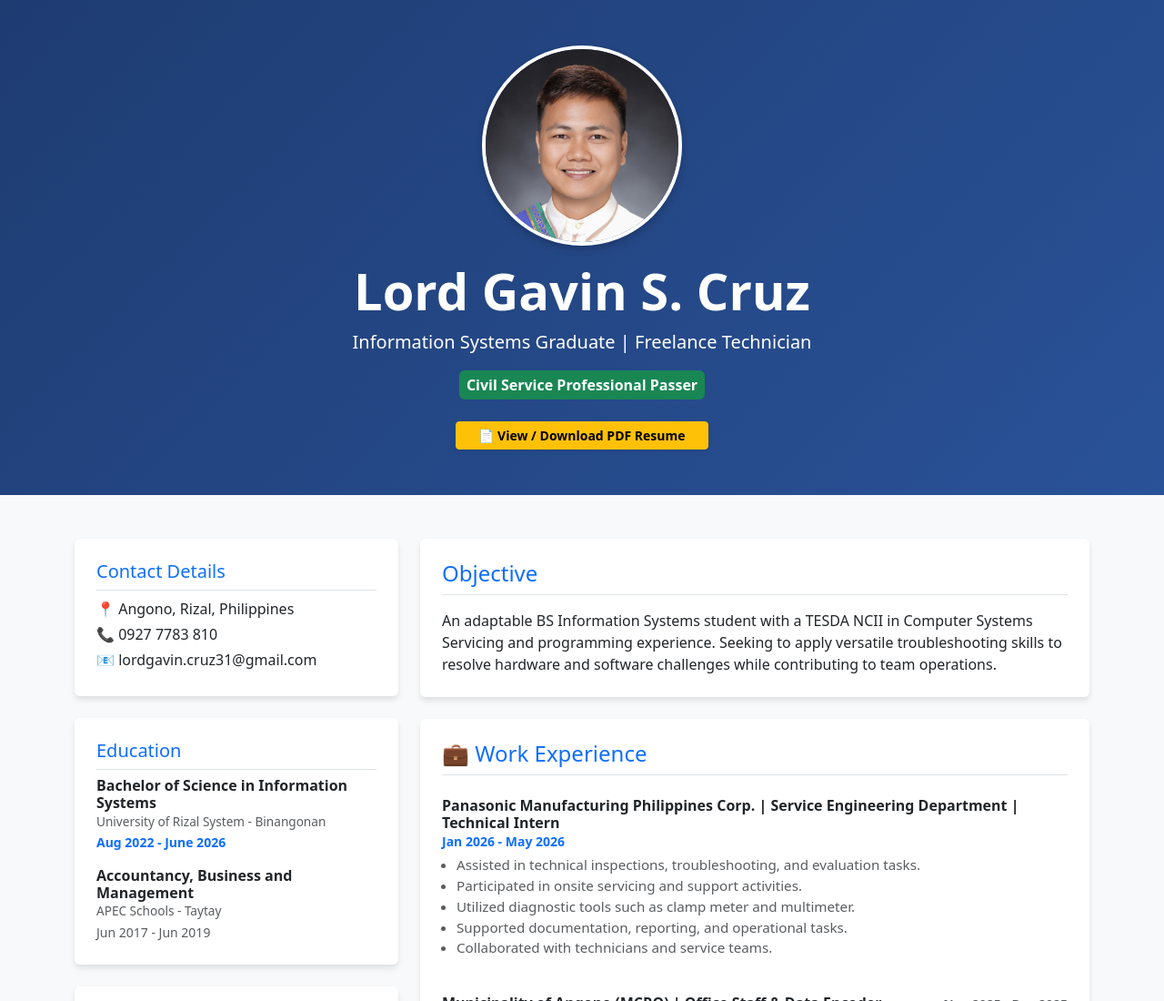
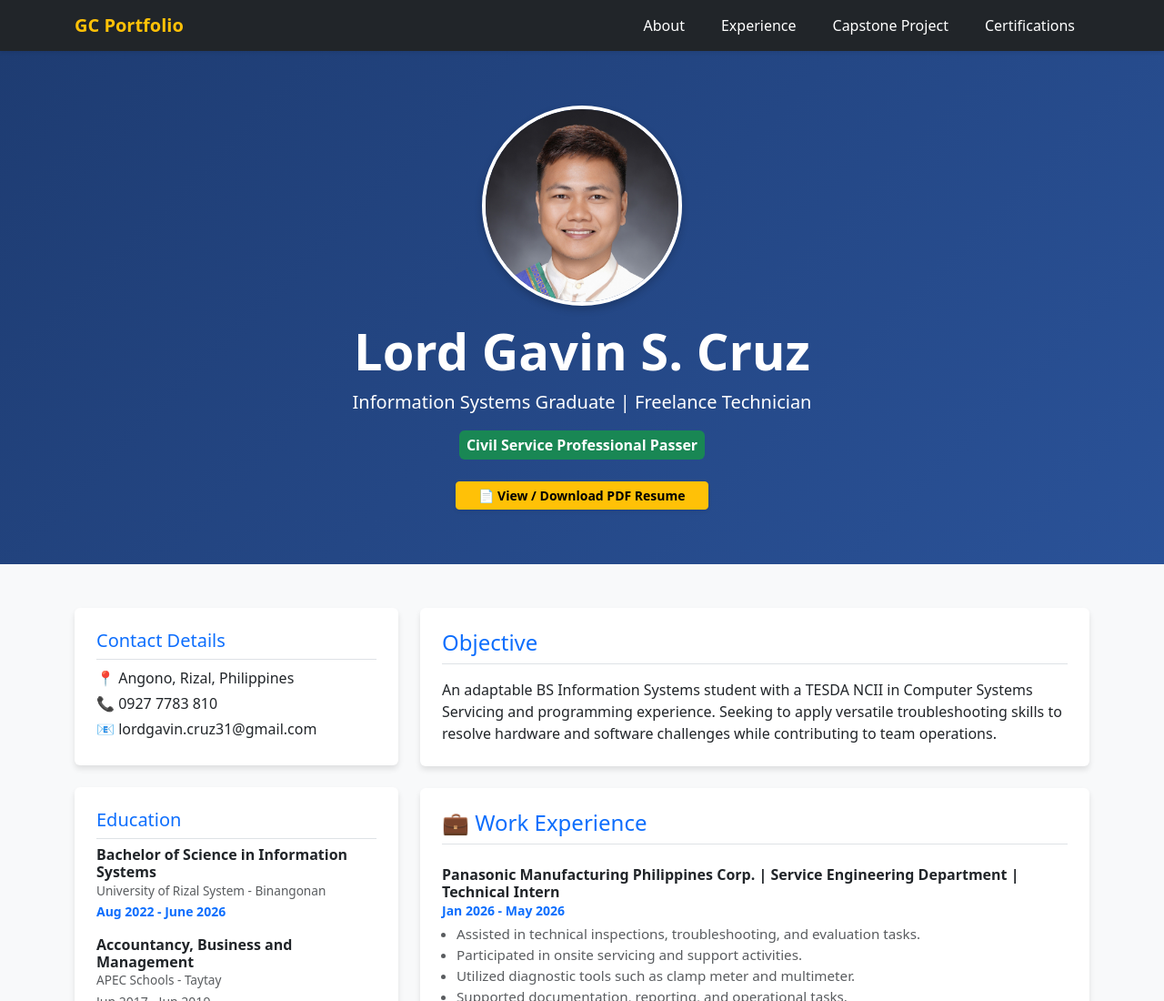
Before and after one commit to lordgavincruz31/lordgavincruz31.github.io, a plain HTML site: page index.html in a window 1280 px wide. Shown: the top 1100 px of the page at 91% size. Drawn offline with nearby package versions, Linux system fonts and the light colour scheme.

Commit message:
Enhance portfolio with smooth scrolling and navbar
Added smooth scrolling, sticky navbar, and hover effects to the portfolio page. Updated sections with anchor links for better navigation.

```diff
--- a/index.html
+++ b/index.html
@@ -7,14 +7,36 @@
     <!-- Bootstrap CSS for modern styling -->
     <link href="https://cdn.jsdelivr.net/npm/bootstrap@5.3.0/dist/css/bootstrap.min.css" rel="stylesheet">
     <style>
-        body { background-color: #f8f9fa; color: #333; }
-        .hero-section { background: linear-gradient(135deg, #1e3c72 0%, #2a5298 100%); color: white; padding: 50px 0; }
+        /* Smooth scrolling logic */
+        html { scroll-behavior: smooth; }
+        body { background-color: #f8f9fa; color: #333; padding-top: 56px; /* Offset for the sticky navbar */ }
+        .hero-section { background: linear-gradient(135deg, #1e3c72 0%, #2a5298 100%); color: white; padding: 60px 0; }
         .profile-img { width: 220px; height: 220px; object-fit: cover; border-radius: 50%; border: 4px solid white; box-shadow: 0 4px 8px rgba(0,0,0,0.2); }
-        .card { border: none; box-shadow: 0 4px 6px rgba(0,0,0,0.1); }
+        .card { border: none; box-shadow: 0 4px 6px rgba(0,0,0,0.1); transition: transform 0.2s ease; }
+        /* Light hover animation for interactivity */
+        .card:hover { transform: translateY(-2px); }
         .tech-badge { background-color: #e9ecef; color: #495057; padding: 5px 10px; border-radius: 4px; display: inline-block; margin: 3px; font-size: 0.9rem; }
     </style>
 </head>
 <body>
+
+    <!-- INTERACTIVE: Sticky Top Navigation Bar -->
+    <nav class="navbar navbar-expand-md navbar-dark bg-dark fixed-top shadow-sm">
+        <div class="container">
+            <a class="navbar-brand fw-bold text-warning" href="#">GC Portfolio</a>
+            <button class="navbar-expand-md navbar-toggler" type="button" data-bs-toggle="collapse" data-bs-target="#portfolioNav">
+                <span class="navbar-toggler-icon"></span>
+            </button>
+            <div class="collapse navbar-collapse justify-content-end" id="portfolioNav">
+                <div class="navbar-nav gap-2">
+                    <a class="nav-link btn btn-sm btn-outline-light text-white border-0 px-3" href="#objective">About</a>
+                    <a class="nav-link btn btn-sm btn-outline-light text-white border-0 px-3" href="#experience">Experience</a>
+                    <a class="nav-link btn btn-sm btn-outline-light text-white border-0 px-3" href="#capstone">Capstone Project</a>
+                    <a class="nav-link btn btn-sm btn-outline-light text-white border-0 px-3" href="#certifications">Certifications</a>
+                </div>
+            </div>
+        </div>
+    </nav>
 
     <!-- Header / Hero Section -->
     <header class="hero-section text-center">
@@ -58,8 +80,8 @@
                     </div>
                 </div>
 
-                <!-- SECURE CERTIFICATIONS SECTION -->
-                <div class="card p-4 mb-4">
+                <!-- SECURE CERTIFICATIONS SECTION (Added anchor link id) -->
+                <div class="card p-4 mb-4" id="certifications">
                     <h3 class="h5 border-bottom pb-2 text-primary">Certifications</h3>
                     <ul class="list-unstyled mb-3">
                         <li class="mb-2">🏅 <strong>Civil Service Professional Passer</strong> <br><small class="text-muted">CSC (March 2026)</small></li>
@@ -102,16 +124,16 @@
 
             <!-- Right Column: Objective, Experience, Capstone, Seminars -->
             <div class="col-md-8">
-                <!-- Career Objective -->
-                <div class="card p-4 mb-4">
+                <!-- Career Objective (Added anchor link id) -->
+                <div class="card p-4 mb-4" id="objective">
                     <h2 class="h4 text-primary border-bottom pb-2">Objective</h2>
                     <p class="mt-2 mb-0">
                         An adaptable BS Information Systems student with a TESDA NCII in Computer Systems Servicing and programming experience. Seeking to apply versatile troubleshooting skills to resolve hardware and software challenges while contributing to team operations.
                     </p>
                 </div>
 
-                <!-- Experience -->
-                <div class="card p-4 mb-4">
+                <!-- Experience (Added anchor link id) -->
+                <div class="card p-4 mb-4" id="experience">
                     <h2 class="h4 text-primary border-bottom pb-2">💼 Work Experience</h2>
 
                     <!-- Panasonic -->
@@ -159,8 +181,8 @@
                     </div>
                 </div>
 
-                <!-- Capstone Project -->
-                <div class="card p-4 mb-4">
+                <!-- Capstone Project (Added anchor link id) -->
+                <div class="card p-4 mb-4" id="capstone">
                     <h2 class="h4 text-primary border-bottom pb-2">🎮 Capstone Project</h2>
                     <h6 class="fw-bold mt-3 mb-0">Code Red: Bitoy's Rescue Mission! (2.5D Action Game)</h6>
                     <span class="text-muted d-block mb-2" style="font-size: 0.9rem;">Role: Lead Developer & Primary Programmer</span>
@@ -208,5 +230,7 @@
         <small>&copy; 2026 Lord Gavin S. Cruz. Built with GitHub Pages.</small>
     </footer>
 
+    <!-- Bootstrap JS Bundle for responsive navbar toggle -->
+    <script src="https://cdn.jsdelivr.net/npm/bootstrap@5.3.0/dist/js/bootstrap.bundle.min.js"></script>
 </body>
 </html>
```
